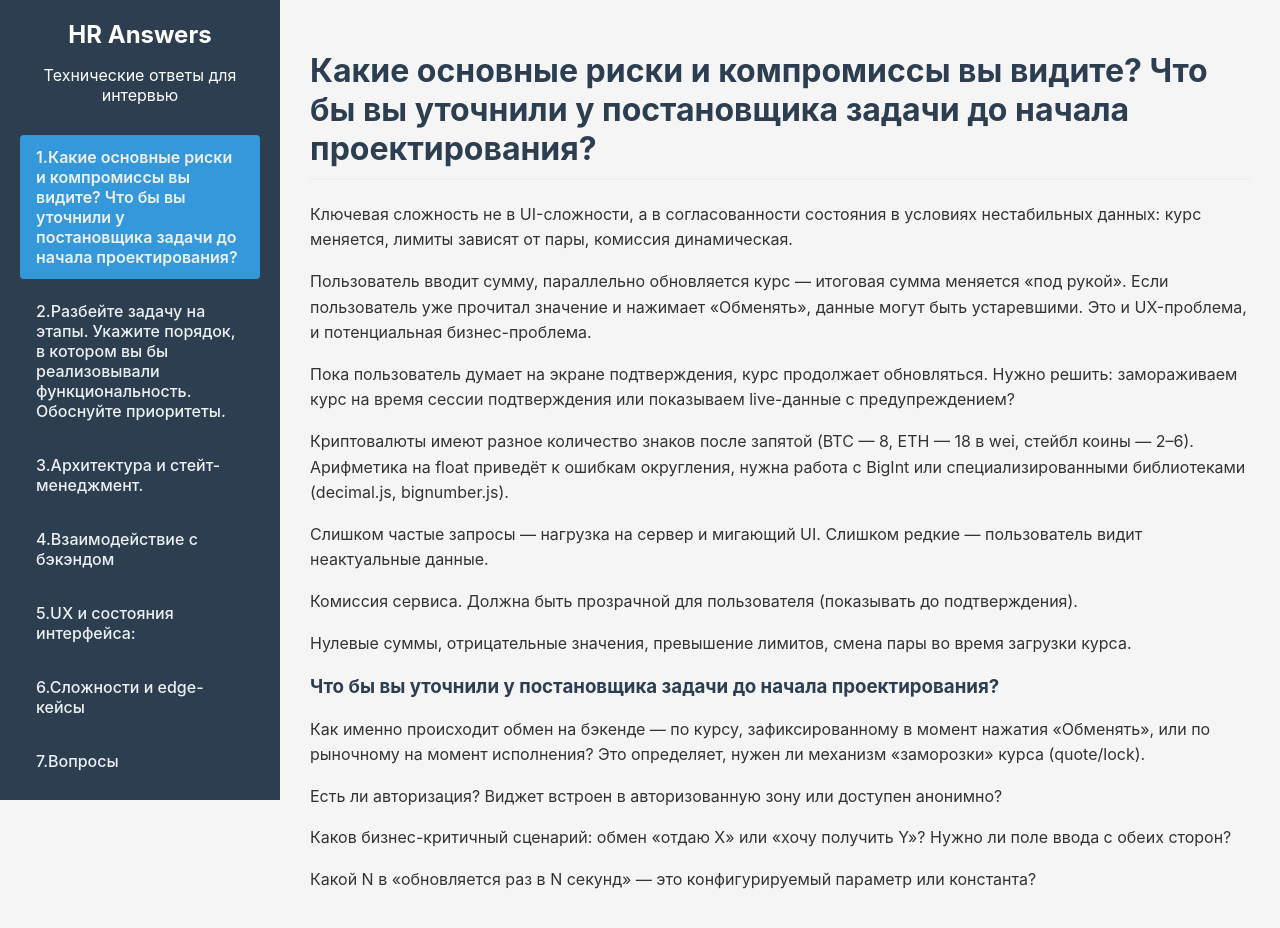
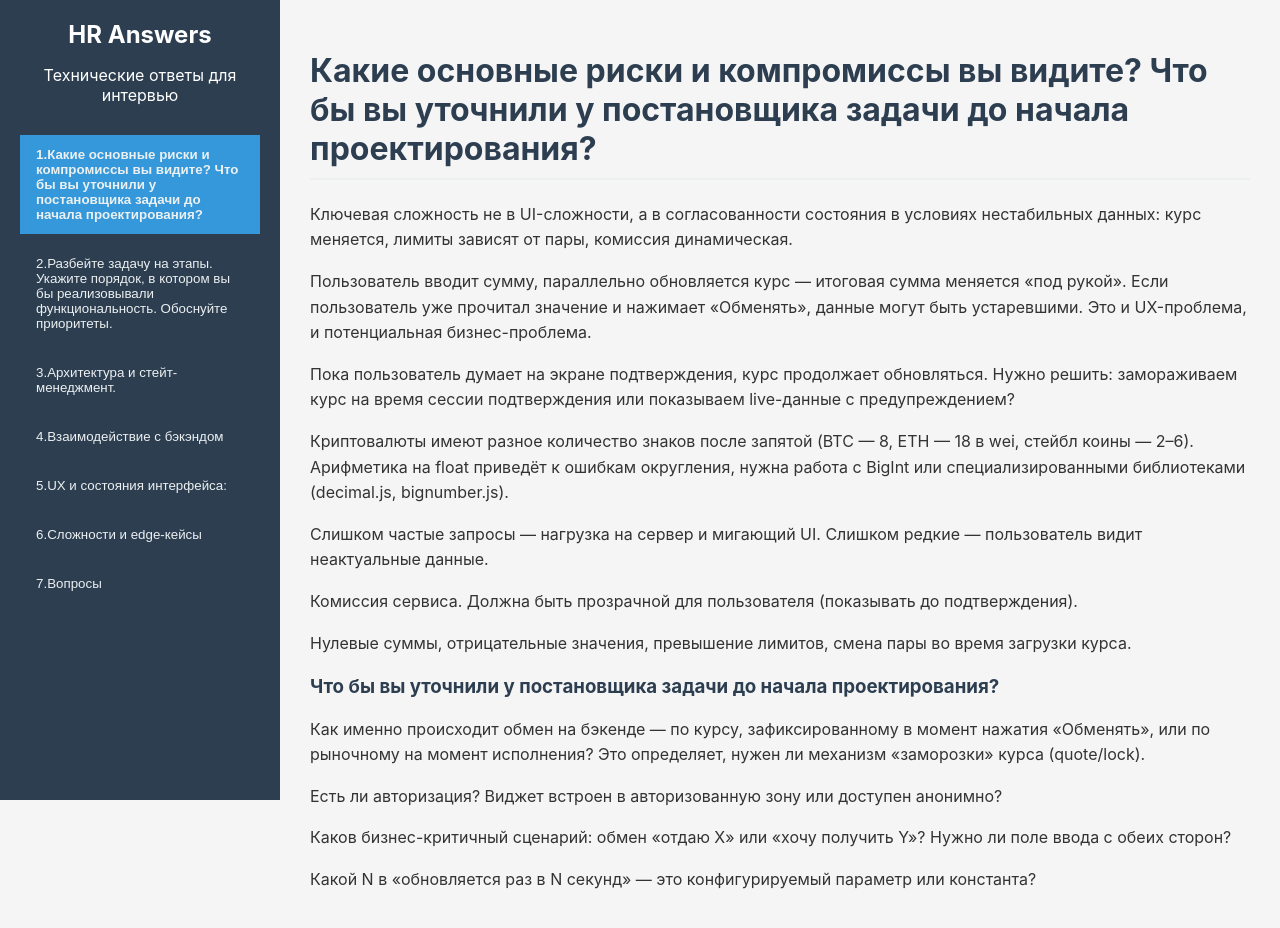
Before and after one commit to sergeykotenkogithub/test-work-widget-crypto, a React (Create React App) app: page / in a window 1280 px wide. Shown: the top 928 px of the page. Built offline with nearby package versions, Linux system fonts and the light colour scheme.

Commit message:
button fix

```diff
--- a/src/App.js
+++ b/src/App.js
@@ -545,10 +545,8 @@ function App() {
         <ul className="sidebar-nav">
           {[1, 2, 3, 4, 5, 6, 7].map(num => (
             <li key={num}>
-              {/* eslint-disable-next-line jsx-a11y/anchor-is-valid */}
-              {/* eslint-disable-next-line no-script-url */}
-              <a
-                href="#"
+              <button
+                type="button"
                 className={activeItem === num ? 'active' : ''}
                 onClick={(e) => {
                   e.preventDefault();
@@ -557,7 +555,7 @@ function App() {
               >
                 <span className="question-number">{num}.</span>
                 {contentData[num].title.split('\n')[0]}
-              </a>
+              </button>
             </li>
           ))}
         </ul>
--- a/src/index.css
+++ b/src/index.css
@@ -72,6 +72,27 @@ body {
 }
 
 .sidebar-nav a.active {
+  background-color: #3498db;
+  font-weight: 600;
+}
+
+.sidebar-nav button {
+  display: block;
+  padding: 12px 16px;
+  color: #ecf0f1;
+  background: none;
+  border: none;
+  text-align: left;
+  font-weight: 500;
+  transition: background-color 0.2s ease;
+  cursor: pointer;
+  width: 100%;
+  box-sizing: border-box;
+}
+.sidebar-nav button:hover {
+  background-color: #34495e;
+}
+.sidebar-nav button.active {
   background-color: #3498db;
   font-weight: 600;
 }
```
